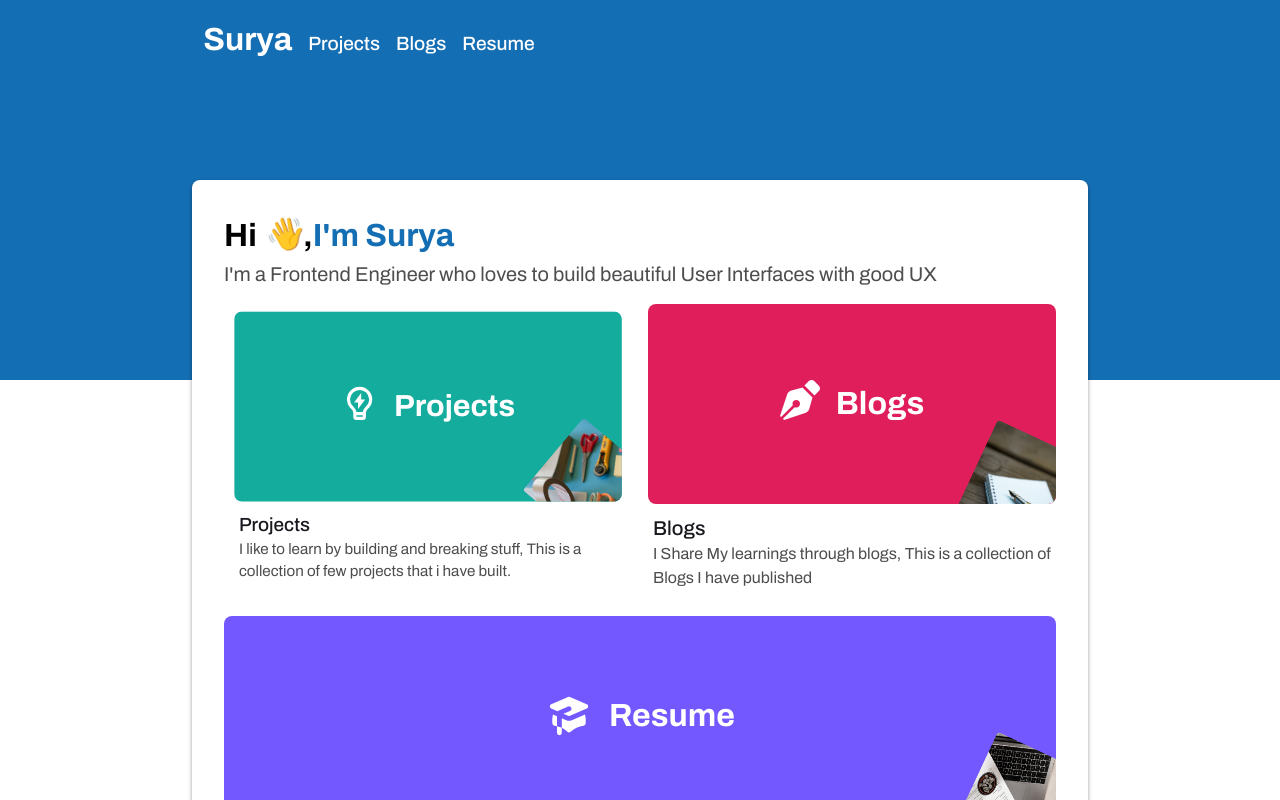
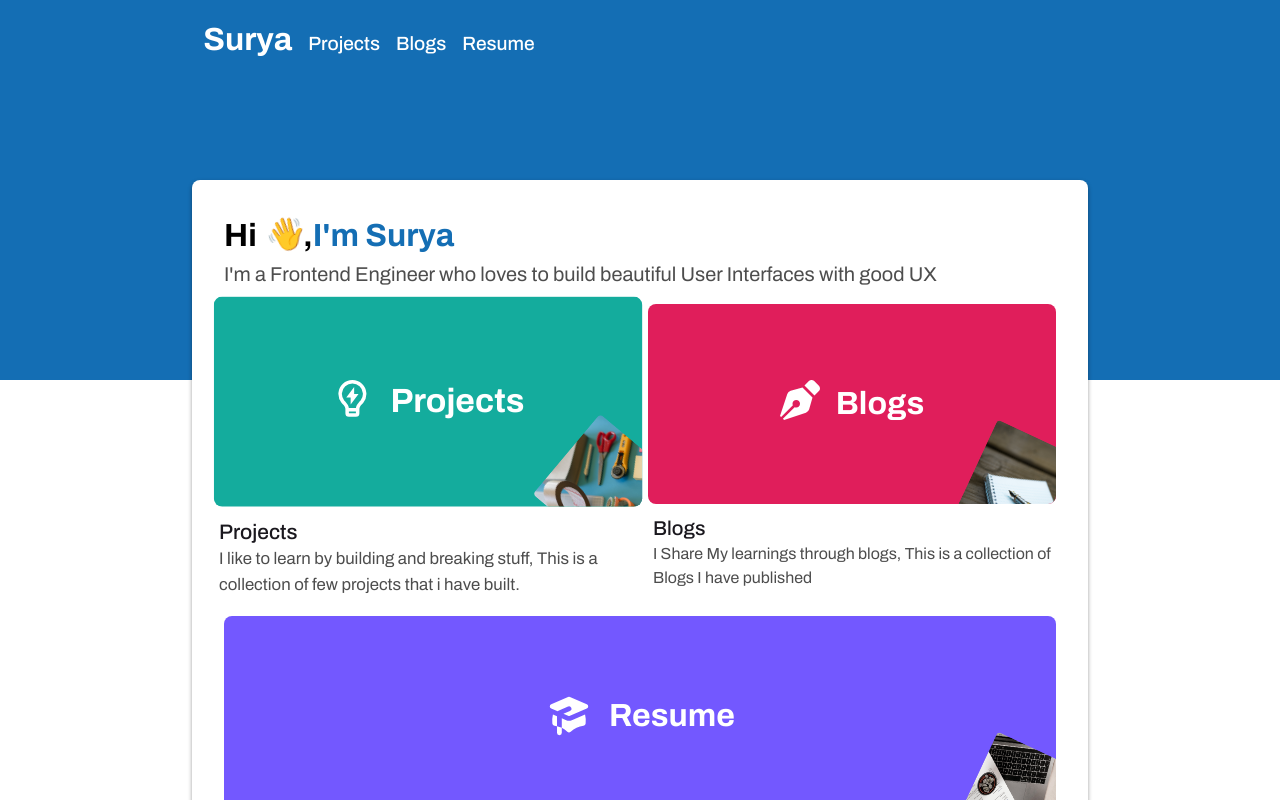
Before and after one commit to suryxks/portfolio, a Next.js app: page / in a window 1280 px wide. In both pictures the pointer is over the link 428 px from the left and 452 px from the top of the page. Shown: the top 800 px of the page. Built offline with nearby package versions, Linux system fonts and the light colour scheme.

Commit message:
style: changed transitions while hovering section card

```diff
--- a/components/SectionCard/sectionCard.module.css
+++ b/components/SectionCard/sectionCard.module.css
@@ -14,10 +14,10 @@
 .section_link{
     flex-grow: 1;
     flex-basis: 280px;
+    transition: transform 500ms ;
 }
 .section_link:hover{
-   transform: scale(0.95);
-   transition: transform 500ms ease-in-out;
+   transform: scale(1.05);
 }
 .section_Card{
     height: 200px;
```
